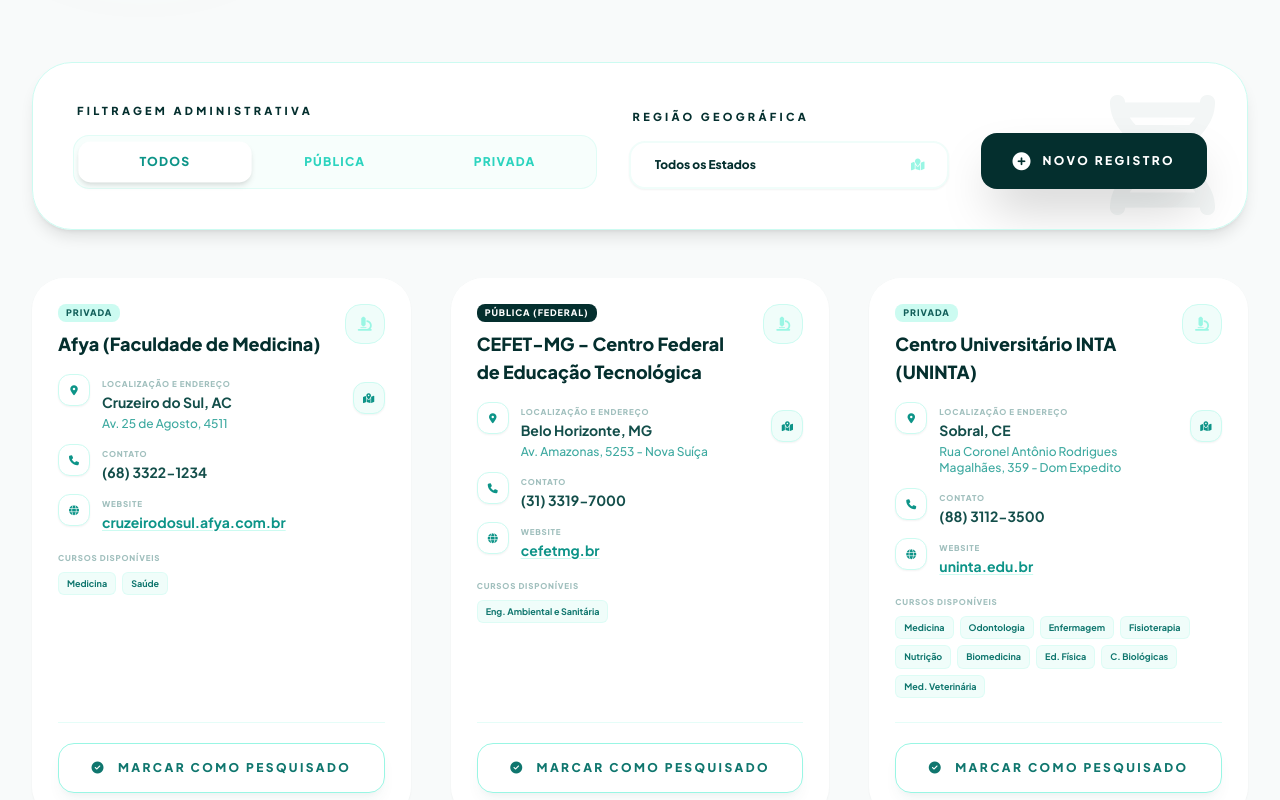
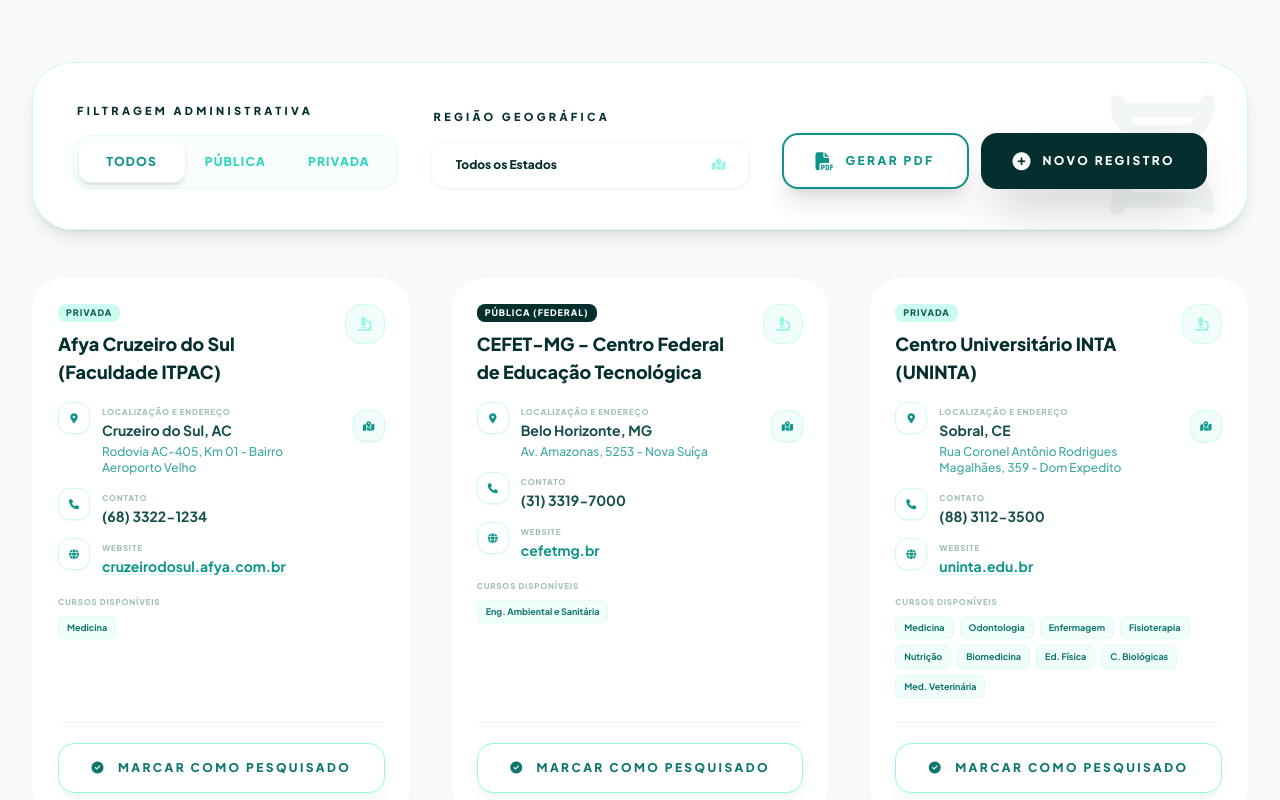
Before and after one commit to vasconcelosjoey-hue/BIOQUIMICA-RESEARCH, a React (Vite) app: page / in a window 1280 px wide. Shown: the part 520-1320 px from the top of the page. Built offline with nearby package versions, Linux system fonts and the light colour scheme.

Commit message:
feat: Add PDF generation and initial Acre data
Integrates jspdf and jspdf-autotable for PDF report generation.
Adds initial college data for the state of Acre.

```diff
--- a/App.tsx
+++ b/App.tsx
@@ -116,6 +116,97 @@
       else next.add(id);
       return next;
     });
+  };
+
+  const generatePDF = async () => {
+    const { jsPDF } = (window as any).jspdf;
+    // Usamos 'l' (landscape) para caberem mais informações horizontais sem esconder nada
+    const doc = new jsPDF({
+      orientation: 'landscape',
+      unit: 'pt',
+      format: 'a4'
+    });
+
+    // Configuração de Estilo do Cabeçalho do Relatório
+    doc.setFillColor(13, 148, 136); // Teal 600
+    doc.rect(0, 0, doc.internal.pageSize.width, 100, 'F');
+
+    doc.setTextColor(255, 255, 255);
+    doc.setFontSize(28);
+    doc.setFont('helvetica', 'bold');
+    doc.text('BIOQUIMICA RESEARCH', 40, 50);
+
+    doc.setFontSize(10);
+    doc.setFont('helvetica', 'normal');
+    doc.text('DIRETÓRIO NACIONAL DE INSTITUIÇÕES E CURSOS DE BIOCIÊNCIAS', 40, 70);
+
+    doc.setFontSize(8);
+    const date = new Date().toLocaleString('pt-BR');
+    doc.text(`Relatório gerado em: ${date}`, 40, 85);
+
+    // Informação de Filtros Aplicados
+    doc.setTextColor(13, 148, 136);
+    doc.setFontSize(10);
+    doc.setFont('helvetica', 'bold');
+    const filterText = `Filtros: Lupa [${searchQuery || 'Nenhum'}] | Esfera [${selectedSphere}] | UF [${selectedState}]`;
+    doc.text(filterText, 40, 125);
+
+    // Corpo da Tabela
+    const tableData = filteredColleges.map(c => [
+      c.name,
+      `${c.city} - ${c.state}`,
+      c.type,
+      c.phone || '-',
+      c.website,
+      c.courses.join(', ')
+    ]);
+
+    (doc as any).autoTable({
+      startY: 140,
+      head: [['Instituição', 'Localização', 'Tipo', 'Contato', 'Website', 'Cursos Disponíveis']],
+      body: tableData,
+      theme: 'striped',
+      headStyles: {
+        fillColor: [15, 118, 110], // Teal 700
+        textColor: 255,
+        fontSize: 9,
+        fontStyle: 'bold',
+        halign: 'left'
+      },
+      styles: {
+        fontSize: 8,
+        cellPadding: 8,
+        overflow: 'linebreak',
+        valign: 'middle'
+      },
+      columnStyles: {
+        0: { cellWidth: 150 },
+        1: { cellWidth: 100 },
+        2: { cellWidth: 80 },
+        3: { cellWidth: 80 },
+        4: { cellWidth: 100 },
+        5: { cellWidth: 'auto' }
+      },
+      margin: { left: 40, right: 40 },
+      didDrawPage: (data: any) => {
+        // Rodapé da Página
+        doc.setFontSize(8);
+        doc.setTextColor(150);
+        const pageCount = doc.internal.getNumberOfPages();
+        doc.text(
+          `Página ${data.pageNumber} de ${pageCount}`,
+          doc.internal.pageSize.width - 100,
+          doc.internal.pageSize.height - 30
+        );
+        doc.text(
+          '© 2026 BIOQUIMICA RESEARCH - Relatório Gerencial',
+          40,
+          doc.internal.pageSize.height - 30
+        );
+      }
+    });
+
+    doc.save(`relatorio-bioquimica-research-${selectedState.toLowerCase()}.pdf`);
   };
 
   if (isLoading) return <LoadingScreen />;
@@ -244,13 +335,23 @@
                </div>
             </div>
 
+            <div className="flex flex-col sm:flex-row gap-3">
+              <button
+                onClick={generatePDF}
+                className="h-[56px] px-8 bg-white border-2 border-teal-600 text-teal-600 font-black rounded-2xl hover:bg-teal-50 shadow-xl transition-all flex items-center justify-center gap-3 transform hover:-translate-y-1 active:scale-95"
+              >
+                <i className="fas fa-file-pdf text-lg"></i>
+                <span className="text-xs uppercase tracking-[0.2em]">Gerar PDF</span>
+              </button>
+
               <button
                 onClick={() => setIsModalOpen(true)}
-              className="h-[56px] px-8 bg-teal-950 text-white font-black rounded-2xl hover:bg-teal-900 shadow-2xl transition-all flex items-center justify-center gap-3 transform hover:-translate-y-1"
+                className="h-[56px] px-8 bg-teal-950 text-white font-black rounded-2xl hover:bg-teal-900 shadow-2xl transition-all flex items-center justify-center gap-3 transform hover:-translate-y-1 active:scale-95"
               >
                 <i className="fas fa-plus-circle text-lg"></i>
                 <span className="text-xs uppercase tracking-[0.2em]">Novo Registro</span>
               </button>
+            </div>
           </div>
         </div>
 
--- a/data.ts
+++ b/data.ts
@@ -2,7 +2,23 @@
 import { College } from './types';
 
 export const INITIAL_COLLEGES: College[] = [
-  // --- CEARÁ (CE) - NOVO DIRETÓRIO MESTRE ---
+  // --- ACRE (AC) - NOVO DIRETÓRIO MESTRE ---
+  { id: 'ac-ufac-sede', name: 'UFAC - Universidade Federal do Acre (Campus Sede)', city: 'Rio Branco', state: 'AC', address: 'Rodovia BR-364, Km 04 - Distrito Industrial', type: 'Pública (Federal)', phone: '(68) 3901-2500', website: 'ufac.br', courses: ['Medicina', 'Enfermagem', 'Nutrição', 'Ed. Física', 'C. Biológicas', 'Med. Veterinária', 'Engenharia Agronômica', 'Engenharia Florestal'], createdAt: 1740000004000 },
+  { id: 'ac-ufac-floresta', name: 'UFAC - Campus Floresta', city: 'Cruzeiro do Sul', state: 'AC', address: 'Estrada do Canela Fina, Km 12 - Gleba Formoso', type: 'Pública (Federal)', phone: '(68) 3311-2500', website: 'ufac.br/site/campus/floresta', courses: ['Enfermagem', 'C. Biológicas', 'Engenharia Agronômica', 'Engenharia Florestal'], createdAt: 1740000004001 },
+  { id: 'ac-ifac-rb', name: 'IFAC - Instituto Federal do Acre (Campus Rio Branco / Baixada do Sol)', city: 'Rio Branco', state: 'AC', address: 'Rodovia AC-01, Km 02 - Loteamento Xavier', type: 'Pública (Federal)', phone: '(68) 2106-6800', website: 'ifac.edu.br', courses: ['C. Biológicas', 'Engenharia Agronômica'], createdAt: 1740000004002 },
+  { id: 'ac-ifac-sena', name: 'IFAC - Campus Sena Madureira', city: 'Sena Madureira', state: 'AC', address: 'Rua Pedro Rodrigues de Souza, s/n - Centro', type: 'Pública (Federal)', phone: '(68) 3323-2615', website: 'ifac.edu.br', courses: ['C. Biológicas', 'Zootecnia'], createdAt: 1740000004003 },
+  { id: 'ac-ifac-cruzeiro', name: 'IFAC - Campus Cruzeiro do Sul', city: 'Cruzeiro do Sul', state: 'AC', address: 'Estrada da Variante, s/n - Vila Santa Rosa', type: 'Pública (Federal)', phone: '(68) 3311-2000', website: 'ifac.edu.br', courses: ['C. Biológicas'], createdAt: 1740000004004 },
+  { id: 'ac-uninorte-rb', name: 'Uninorte - Centro Universitário Uninorte', city: 'Rio Branco', state: 'AC', address: 'Alameda Polônia, 1235 - Jardim Europa II', type: 'Privada', phone: '(68) 3302-7000', website: 'uninorteac.com.br', courses: ['Medicina', 'Odontologia', 'Enfermagem', 'Fisioterapia', 'Nutrição', 'Biomedicina', 'Ed. Física', 'C. Biológicas', 'Med. Veterinária', 'Engenharia Ambiental'], createdAt: 1740000004005 },
+  { id: 'ac-faa-rb', name: 'FAA - Faculdade da Amazônia (antiga FAAO)', city: 'Rio Branco', state: 'AC', address: 'Estrada Dias Martins, 894 - Jardim Primavera', type: 'Privada', phone: '(68) 3211-4000', website: 'faao.edu.br', courses: ['Enfermagem', 'Fisioterapia', 'Nutrição', 'Biomedicina', 'Ed. Física'], createdAt: 1740000004006 },
+  { id: 'ac-unama-rb', name: 'UNAMA - Faculdade Unama Rio Branco', city: 'Rio Branco', state: 'AC', address: 'Via Verde Shopping - Estrada da Floresta, 2320', type: 'Privada', phone: '(68) 3211-1200', website: 'unama.br', courses: ['Enfermagem', 'Fisioterapia', 'Nutrição', 'Biomedicina', 'Ed. Física'], createdAt: 1740000004007 },
+  { id: 'ac-estacio-rb', name: 'Estácio Rio Branco', city: 'Rio Branco', state: 'AC', address: 'Rua Atalaia, 145 - Loteamento Abrão Alab', type: 'Privada', phone: '(68) 3212-3400', website: 'estacio.br', courses: ['Enfermagem', 'Fisioterapia', 'Nutrição', 'Biomedicina', 'Ed. Física'], createdAt: 1740000004008 },
+  { id: 'ac-afya-cruzeiro', name: 'Afya Cruzeiro do Sul (Faculdade ITPAC)', city: 'Cruzeiro do Sul', state: 'AC', address: 'Rodovia AC-405, Km 01 - Bairro Aeroporto Velho', type: 'Privada', phone: '(68) 3322-1234', website: 'cruzeirodosul.afya.com.br', courses: ['Medicina'], createdAt: 1740000004009 },
+  { id: 'ac-iesacre-rb', name: 'Iesacre - Instituição de Ensino Superior do Acre', city: 'Rio Branco', state: 'AC', address: 'Rua Rio de Janeiro, 1500 - Floresta', type: 'Privada', phone: '(68) 3224-1010', website: 'iesacre.edu.br', courses: ['Enfermagem', 'Nutrição'], createdAt: 1740000004010 },
+  { id: 'ac-fap-rb', name: 'FAP - Faculdade Pitágoras Rio Branco', city: 'Rio Branco', state: 'AC', address: 'Rua José de Alencar, 400 - Bosque', type: 'Privada', phone: '(68) 3302-3000', website: 'pitagoras.com.br', courses: ['Enfermagem', 'Fisioterapia', 'Nutrição', 'Biomedicina', 'Ed. Física'], createdAt: 1740000004011 },
+  { id: 'ac-ajes-rb', name: 'Faculdade AJES', city: 'Rio Branco', state: 'AC', address: 'Av. Ceará, 3033 - Jardim Alvorada', type: 'Privada', phone: '(68) 3227-1000', website: 'ajes.edu.br', courses: ['Med. Veterinária', 'Engenharia Civil', 'Enfermagem'], createdAt: 1740000004012 },
+  { id: 'ac-uninter-rb', name: 'UNINTER - Centro Universitário Internacional', city: 'Rio Branco', state: 'AC', address: 'Rua Marechal Deodoro, 1021 - Centro', type: 'Privada (EAD/Polo)', phone: '(68) 3224-5000', website: 'uninter.com', courses: ['Educação Física', 'Biomedicina', 'Biotecnologia', 'Ciências Biológicas', 'Enfermagem', 'Fisioterapia', 'Nutrição'], createdAt: 1740000004013 },
+
+  // --- CEARÁ (CE) ---
   { id: 'ce-ufc-fortaleza', name: 'UFC - Universidade Federal do Ceará', city: 'Fortaleza', state: 'CE', address: 'Av. da Universidade, 2853 - Benfica', type: 'Pública (Federal)', phone: '(85) 3366-7300', website: 'ufc.br', courses: ['Medicina', 'Odontologia', 'Enfermagem', 'Fisioterapia', 'Nutrição', 'Ed. Física', 'C. Biológicas', 'Biotecnologia', 'Eng. Ambiental e Sanitária', 'Eng. de Alimentos'], createdAt: 1740000003000 },
   { id: 'ce-ufc-sobral', name: 'UFC - Campus Sobral', city: 'Sobral', state: 'CE', address: 'Rua Coronel Estanislau Frota, 563 - Centro', type: 'Pública (Federal)', phone: '(88) 3695-4601', website: 'sobral.ufc.br', courses: ['Medicina', 'Odontologia'], createdAt: 1740000003001 },
   { id: 'ce-ufca-juazeiro', name: 'UFCA - Universidade Federal do Cariri', city: 'Juazeiro do Norte', state: 'CE', address: 'Av. Tenente Raimundo Rocha, 1639 - Cidade Universitária', type: 'Pública (Federal)', phone: '(88) 3221-9200', website: 'ufca.edu.br', courses: ['Medicina', 'Enfermagem (Campus Barbalha)', 'Agronomia', 'Eng. Ambiental e Sanitária'], createdAt: 1740000003002 },
@@ -158,20 +174,6 @@
   { id: 'rj-vassouras-vas', name: 'Universidade de Vassouras', city: 'Vassouras', state: 'RJ', address: 'Av. Expedicionário Oswaldo de Almeida Ramos, 280', type: 'Privada', phone: '(24) 2471-8388', website: 'universidadedevassouras.edu.br', courses: ['Medicina', 'Enfermagem', 'Farmácia', 'Biomedicina'], createdAt: 1740000000429 },
   { id: 'rj-unifaa-val', name: 'UNIFAA', city: 'Valença', state: 'RJ', address: 'Rua Sargento Vitor Hugo, 161', type: 'Privada', phone: '(24) 2453-0700', website: 'unifaa.edu.br', courses: ['Medicina', 'Enfermagem', 'Farmácia'], createdAt: 1740000000430 },
 
-  // --- ACRE (AC) ---
-  { id: 'ac-ufac-sede', name: 'UFAC (Sede)', city: 'Rio Branco', state: 'AC', address: 'Rodovia BR-364, km 04, Distrito Industrial', type: 'Federal', phone: '(68) 3229-2244', website: 'ufac.br', courses: ['Enfermagem', 'Medicina', 'Biologia', 'Saúde Coletiva', 'Nutrição'], createdAt: 1740000000500 },
-  { id: 'ac-uninorte-rb', name: 'UNINORTE (Centro Universitário)', city: 'Rio Branco', state: 'AC', address: 'Alameda Ricardo de Oliveira, 211, Jardim de Alah', type: 'Privada', phone: '(68) 3302-7100', website: 'uninorteac.edu.br', courses: ['Biomedicina', 'Farmácia', 'Enfermagem', 'Medicina', 'Biologia', 'Nutrição'], createdAt: 1740000000501 },
-  { id: 'ac-fametro-rb', name: 'FAMETRO (Acre)', city: 'Rio Branco', state: 'AC', address: 'Rua General Vieira de Melo, 140, Bosque', type: 'Privada', phone: '(68) 3223-1122', website: 'fametro.edu.br', courses: ['Biomedicina', 'Enfermagem', 'Farmácia', 'Nutrição'], createdAt: 1740000000502 },
-  { id: 'ac-iep-rb', name: 'IEP (Instituto de Ensino Superior)', city: 'Rio Branco', state: 'AC', address: 'Rua Minas Gerais, 742, Habitasa', type: 'Privada', phone: '(68) 3224-4114', website: 'faculdadeiep.edu.br', courses: ['Enfermagem', 'Saúde Pública'], createdAt: 1740000000503 },
-  { id: 'ac-cruzeiro-rb', name: 'Cruzeiro do Sul Virtual (Polo)', city: 'Rio Branco', state: 'AC', address: 'Rua Isaura Parente, 1055, Bosque', type: 'Privada (EAD)', phone: '(68) 3223-2334', website: 'cruzeirodosulvirtual.com.br', courses: ['Biomedicina', 'Farmácia', 'Enfermagem', 'Biologia'], createdAt: 1740000000504 },
-  { id: 'ac-ifac-rb', name: 'IFAC (Reitoria/Campus)', city: 'Rio Branco', state: 'AC', address: 'Via Chico Mendes, 3084, Bairro Areal', type: 'Federal', phone: '(68) 3302-0100', website: 'ifac.edu.br', courses: ['Biologia', 'Biotecnologia'], createdAt: 1740000000505 },
-  { id: 'ac-ufac-floresta', name: 'UFAC (Campus Floresta)', city: 'Cruzeiro do Sul', state: 'AC', address: 'Estrada do Canela Fina, km 12', type: 'Federal', phone: '(68) 3311-2500', website: 'ufac.br', courses: ['Enfermagem', 'Biologia', 'Engenharia Agronômica'], createdAt: 1740000000506 },
-  { id: 'ac-afya-cds', name: 'Afya (Faculdade de Medicina)', city: 'Cruzeiro do Sul', state: 'AC', address: 'Av. 25 de Agosto, 4511', type: 'Privada', phone: '(68) 3322-1234', website: 'cruzeirodosul.afya.com.br', courses: ['Medicina', 'Saúde'], createdAt: 1740000000507 },
-  { id: 'ac-ifac-cds', name: 'IFAC (Campus Cruzeiro do Sul)', city: 'Cruzeiro do Sul', state: 'AC', address: 'Estrada da Variante, s/n, Vila Militar', type: 'Federal', phone: '(68) 3311-3000', website: 'ifac.edu.br', courses: ['Biologia'], createdAt: 1740000000508 },
-  { id: 'ac-ifac-sena', name: 'IFAC (Campus Sena Madureira)', city: 'Sena Madureira', state: 'AC', address: 'Rua Pedro de Oliveira, s/n', type: 'Federal', phone: '(68) 3302-0100', website: 'ifac.edu.br', courses: ['Biologia'], createdAt: 1740000000509 },
-  { id: 'ac-ifac-xapuri', name: 'IFAC (Campus Xapuri)', city: 'Xapuri', state: 'AC', address: 'Rua Cel. Brandão, s/n', type: 'Federal', phone: '(68) 3302-0100', website: 'ifac.edu.br', courses: ['Biologia', 'Biotecnologia'], createdAt: 1740000000510 },
-  { id: 'ac-ifac-tarauaca', name: 'IFAC (Campus Tarauacá)', city: 'Tarauacá', state: 'AC', address: 'Rua Cel. Juvêncio de Menezes, s/n', type: 'Federal', phone: '(68) 3302-0100', website: 'ifac.edu.br', courses: ['Biologia'], createdAt: 1740000000511 },
-
   // --- AMAZONAS (AM) ---
   { id: 'am-ufam-sede', name: 'UFAM (Sede)', city: 'Manaus', state: 'AM', address: 'Av. Rodrigo Otávio, 6200, Coroado', type: 'Federal', phone: '(92) 3305-1181', website: 'ufam.edu.br', courses: ['Farmácia', 'Enfermagem', 'Medicina', 'Biologia', 'Biotecnologia', 'Nutrição'], createdAt: 1740000000600 },
   { id: 'am-uea-esa', name: 'UEA (ESA - Escola Superior de Ciências da Saúde)', city: 'Manaus', state: 'AM', address: 'Av. Carvalho Leal, 1777, Cachoeirinha', type: 'Estadual', phone: '(92) 3878-4362', website: 'uea.edu.br', courses: ['Medicina', 'Enfermagem', 'Odontologia', 'Saúde Pública'], createdAt: 1740000000601 },
--- a/index.html
+++ b/index.html
@@ -12,6 +12,11 @@
 
     <script src="https://cdn.tailwindcss.com"></script>
     <link rel="stylesheet" href="https://cdnjs.cloudflare.com/ajax/libs/font-awesome/6.4.0/css/all.min.css" />
+
+    <!-- PDF Generation Libraries -->
+    <script src="https://cdnjs.cloudflare.com/ajax/libs/jspdf/2.5.1/jspdf.umd.min.js"></script>
+    <script src="https://cdnjs.cloudflare.com/ajax/libs/jspdf-autotable/3.5.28/jspdf.plugin.autotable.min.js"></script>
+
     <style>
       @import url('https://fonts.googleapis.com/css2?family=Plus+Jakarta+Sans:wght@300;400;500;600;700;800&display=swap');
 
```
Lines whose indentation alone changed are shown as unchanged.
